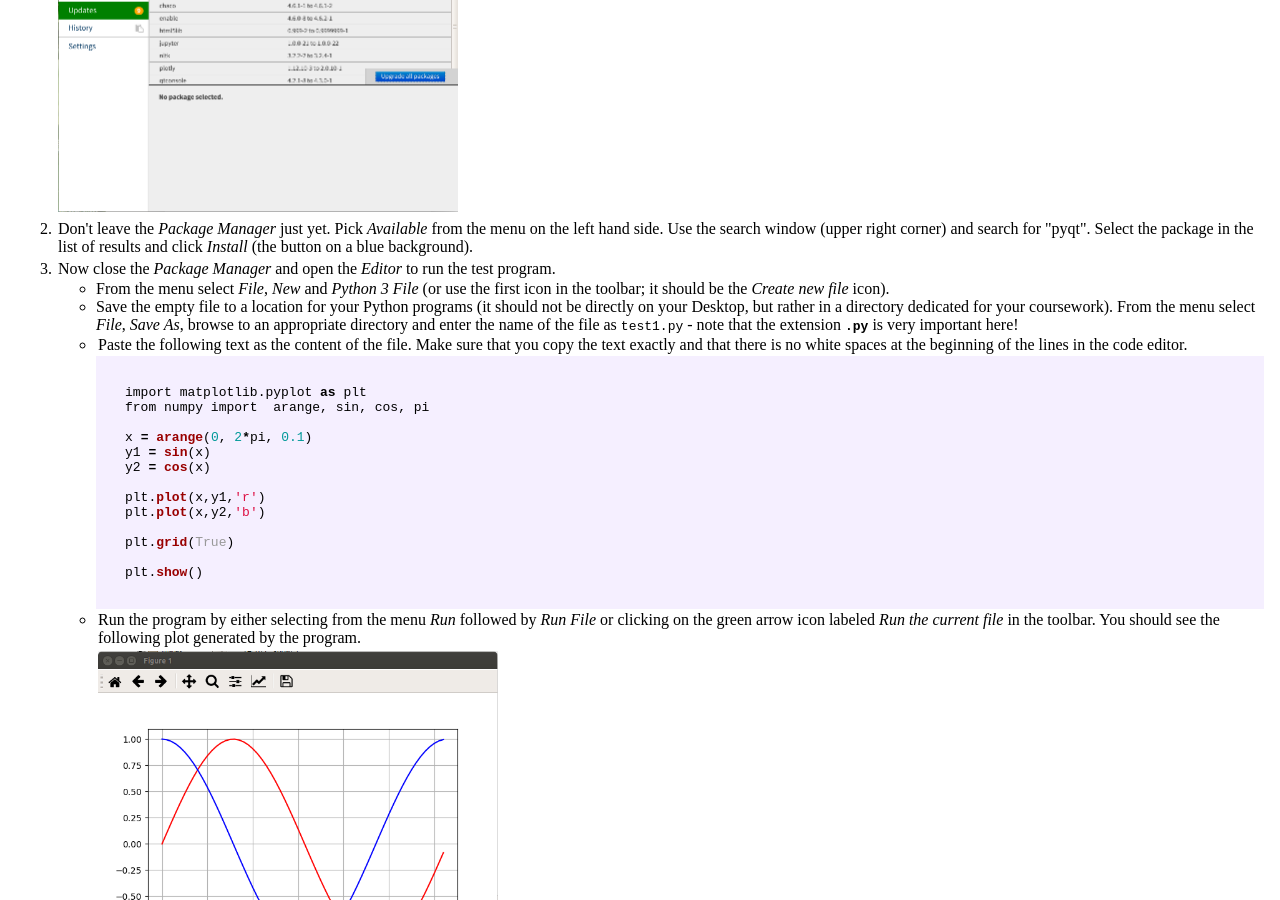
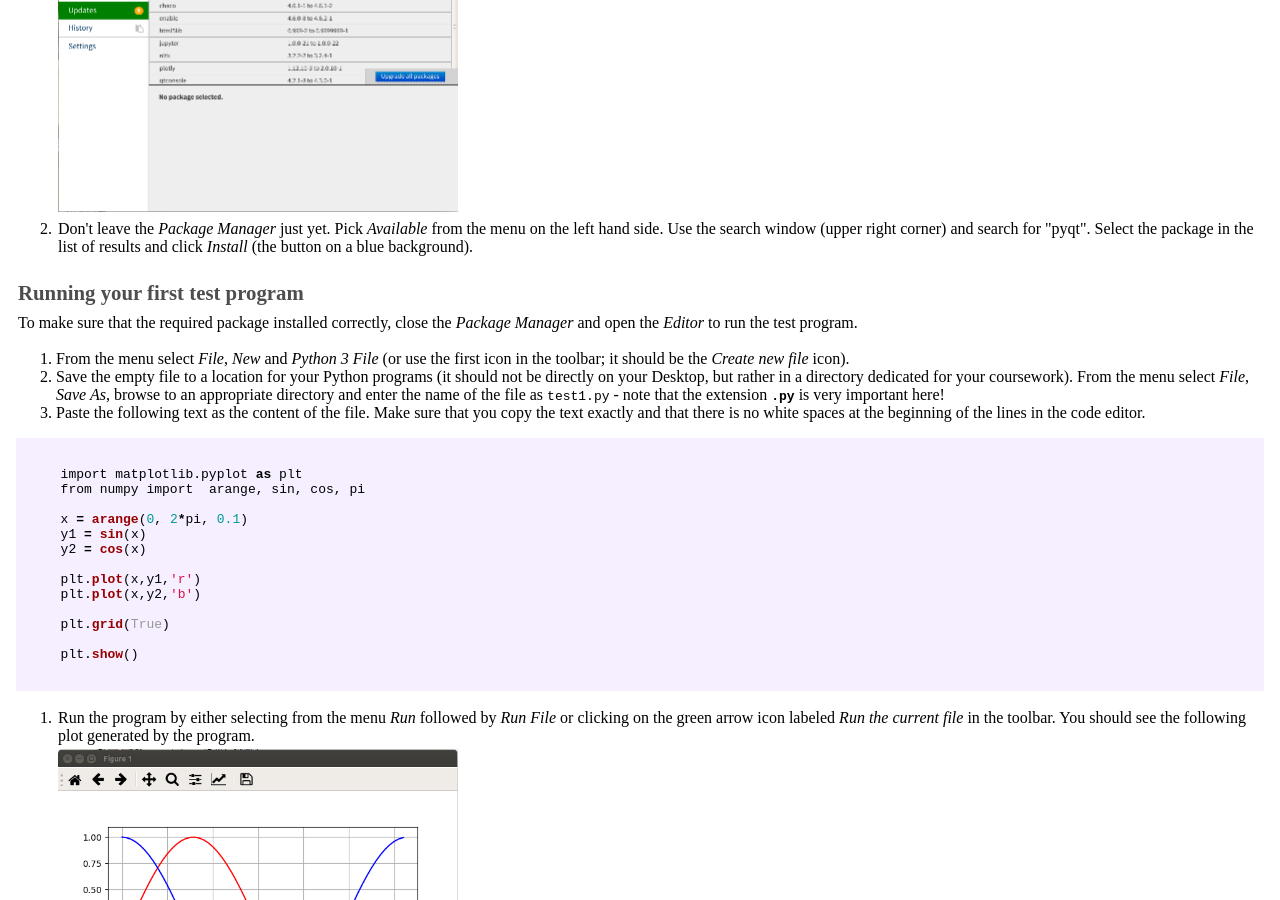
Before and after one commit to joannakl/thisandthat, a Jekyll site: the page built from CanopyInstallation.markdown, in a window 1280 px wide and 900 px high, scrolled down 1133 px. Built offline with Jekyll 4.4.1, drawn with Linux system fonts in a browser that asks for light colours; comment, search, counter and statistics services are not loaded.

Commit message:
minor revisions of instrucitons and breaking into stages

````diff
--- a/CanopyInstallation.markdown
+++ b/CanopyInstallation.markdown
@@ -57,32 +57,35 @@ and accept the list of packages to be upgraded when prompted.
 2. Don't leave the *Package Manager* just yet. Pick *Available* from the menu on the left hand side. Use the search window (upper right corner) and search for "pyqt". Select
 the package in the list of results and click *Install* (the button on a  blue background).
 
-8. Now close the *Package Manager* and open the *Editor* to run the test program.
-    - From the menu select *File*, *New* and *Python 3 File* (or use the first icon in the toolbar; it should be the *Create new file* icon).
-    - Save the empty file to a location for your Python programs (it should not be directly on your Desktop, but rather in a directory dedicated for your coursework).
-    From the menu select *File*, *Save As*, browse to an appropriate directory and enter the
-    name of the file as `test1.py` - note that the extension **`.py`** is very important here!
-    - Paste the following text as the content of the file. Make sure that you copy the text
-    exactly and that there is no white spaces at the beginning of the lines in the code editor.
+# Running your first test program
 
-      ```python
-      import matplotlib.pyplot as plt
-      from numpy import  arange, sin, cos, pi
+To make sure that the required package installed correctly, close the *Package Manager* and open the *Editor* to run the test program.
 
-      x = arange(0, 2*pi, 0.1)
-      y1 = sin(x)
-      y2 = cos(x)
+1. From the menu select *File*, *New* and *Python 3 File* (or use the first icon in the toolbar; it should be the *Create new file* icon).
+2. Save the empty file to a location for your Python programs (it should not be directly on your Desktop, but rather in a directory dedicated for your coursework).
+From the menu select *File*, *Save As*, browse to an appropriate directory and enter the
+name of the file as `test1.py` - note that the extension **`.py`** is very important here!
+3. Paste the following text as the content of the file. Make sure that you copy the text
+exactly and that there is no white spaces at the beginning of the lines in the code editor.
 
-      plt.plot(x,y1,'r')
-      plt.plot(x,y2,'b')
+  ```python
+  import matplotlib.pyplot as plt
+  from numpy import  arange, sin, cos, pi
 
-      plt.grid(True)
+  x = arange(0, 2*pi, 0.1)
+  y1 = sin(x)
+  y2 = cos(x)
 
-      plt.show()
-      ```
+  plt.plot(x,y1,'r')
+  plt.plot(x,y2,'b')
 
-    - Run the program by either selecting from the menu *Run* followed by *Run File* or
-    clicking on the green arrow icon labeled *Run the current file* in the toolbar.
-    You should see the following plot generated by the program.
+  plt.grid(True)
 
-        <img src="{{site.baseurl}}/resources/figures/canopy/plot.png" name="Test program plot" border="0px" width="400px">
+  plt.show()
+  ```
+
+4. Run the program by either selecting from the menu *Run* followed by *Run File* or
+clicking on the green arrow icon labeled *Run the current file* in the toolbar.
+You should see the following plot generated by the program.
+
+    <img src="{{site.baseurl}}/resources/figures/canopy/plot.png" name="Test program plot" border="0px" width="400px">
````
